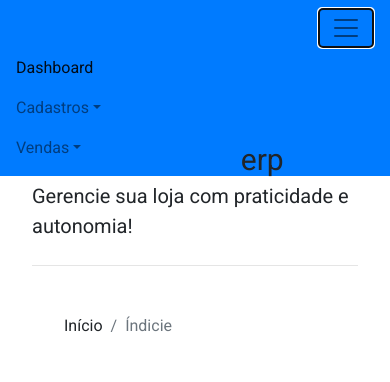
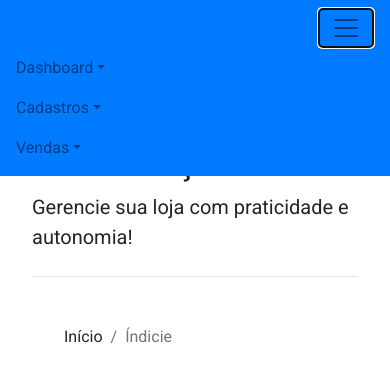
Before and after one commit to breno-sapucaia/prototipo-front-edecoracao, a React (Create React App) app: page / in a window 390 px wide. Both pictures are taken after a click on the button "Toggle navigation". Shown: the top 382 px of the page. Built offline with nearby package versions, Linux system fonts and the light colour scheme.

Commit message:
ajuste de responsividade dos menus

```diff
--- a/src/components/template/Header/Header.css
+++ b/src/components/template/Header/Header.css
@@ -2,7 +2,7 @@ header.header{
 
     font-family: 'Roboto', sans-serif;
 
-
+    z-index:3000;
     grid-area:header;
 }
 /*
--- a/src/components/template/Header/Header.jsx
+++ b/src/components/template/Header/Header.jsx
@@ -13,23 +13,20 @@ export default class Header extends Component {
 
 
     }
-    static getDerivedStateFromProps(nextProps, prevState) {
-        const items=nextProps.items
 
-        return {items}
-    }
     componentDidMount(){
         window.addEventListener("resize", this.updateDimensions);
+        console.log(this.props)
     }
     componentWillUnmount() {
         window.removeEventListener("resize", this.updateDimensions);
     }
     updateDimensions() {
-         this.setState({
+         this.setState((state)=>({
                 height: window.innerHeight,
                 width: window.innerWidth
-            });
-        console.log('width:'+this.state.width+'   - height:'+this.state.height)
+            }));
+        console.log(this.props)
       }
     render() {
         return (
@@ -42,29 +39,39 @@ export default class Header extends Component {
 
                     <div className="collapse navbar-collapse" id="navbarSupportedContent">
                         <ul className="navbar-nav mr-auto">
-                            <li className="nav-item active">
-                                <span className="nav-link">Dashboard</span>
-                            </li>
-                            <li className={this.state.width < 998 ? 'nav-item dropdown' : 'nav-item'}>
-                                <span onClick={this.props.selectMenu}className={this.state.width < 998 ? 'nav-link dropdown-toggle':'nav-link' } id="navbarDropdown" role="button" data-toggle={this.state.width < 998 ? 'dropdown':''} aria-haspopup="true" aria-expanded="false">
-                                    Cadastros
+                        <li className={this.state.width < 998 ? 'nav-item dropdown' : 'nav-item'}>
+                                <span onClick={this.props.selectMenu} className={this.state.width < 998 ? 'nav-link dropdown-toggle':'nav-link' } id="navbarDropdown" role="button" data-toggle={this.state.width < 998 ? 'dropdown':''} aria-haspopup="true" aria-expanded="false">
+                                    Dashboard
                                 </span>
                                 <div className={this.state.width < 998 ? 'dropdown-menu bg-primary border-0':'d-none'} aria-labelledby="navbarDropdown">
 
-                                { this.props.items.map(item =>
+                                { this.props.dashboardItems.map(item =>
                                     <span  key={item.id} className='dropdown-item'>
-                                        <WayToGo  name={item.name} icon={item.icon} path={item.path} ></WayToGo>
+                                        <WayToGo name={item.name} icon={item.icon} path={item.path} ></WayToGo>
                                     </span>
                                 )}
                                 </div>
                             </li>
                             <li className={this.state.width < 998 ? 'nav-item dropdown' : 'nav-item'}>
-                                <span onClick={this.props.selectMenu}className={this.state.width < 998 ? 'nav-link dropdown-toggle':'nav-link' } id="navbarDropdown" role="button" data-toggle={this.state.width < 998 ? 'dropdown':''} aria-haspopup="true" aria-expanded="false">
+                                <span onClick={this.props.selectMenu} className={this.state.width < 998 ? 'nav-link dropdown-toggle':'nav-link' } id="navbarDropdown" role="button" data-toggle={this.state.width < 998 ? 'dropdown':''} aria-haspopup="true" aria-expanded="false">
+                                    Cadastros
+                                </span>
+                                <div className={this.state.width < 998 ? 'dropdown-menu bg-primary border-0':'d-none'} aria-labelledby="navbarDropdown">
+
+                                { this.props.registerItems.map(item =>
+                                    <span  key={item.id} className='dropdown-item'>
+                                        <WayToGo name={item.name} icon={item.icon} path={item.path} ></WayToGo>
+                                    </span>
+                                )}
+                                </div>
+                            </li>
+                            <li className={this.state.width < 998 ? 'nav-item dropdown' : 'nav-item'}>
+                                <span onClick={this.props.selectMenu} className={this.state.width < 998 ? 'nav-link dropdown-toggle':'nav-link' } id="navbarDropdown" role="button" data-toggle={this.state.width < 998 ? 'dropdown':''} aria-haspopup="true" aria-expanded="false">
                                     Vendas
                                 </span>
                                 <div className={this.state.width < 998 ? 'dropdown-menu bg-primary border-0':'d-none'} aria-labelledby="navbarDropdown">
 
-                                { this.props.items.map(item =>
+                                { this.props.sallesItems.map(item =>
                                     <span  key={item.id} className='dropdown-item'>
                                         <WayToGo  name={item.name} icon={item.icon} path={item.path} ></WayToGo>
                                     </span>
--- a/src/components/template/Index/Index.jsx
+++ b/src/components/template/Index/Index.jsx
@@ -16,7 +16,7 @@ export default class Index extends Component {
             <main className="main">
                 <div className="jumbotron m-3 p-3 bg-white">
                     <h1 className="display-5">
-                        Bem Vindo ao edecoração<sub>erp</sub>
+                        Bem Vindo ao edecoração
                     </h1>
                     <p className="lead">Gerencie sua loja com praticidade e autonomia!</p>
                     <hr className="my-4"/>
--- a/src/main/App.css
+++ b/src/main/App.css
@@ -2,7 +2,7 @@
     --blue: #007bff;
     --dark:#1D2124;
     --aside-menu-width: 280px;
-    --header-height:45px;
+    --header-height:56px;
 }
 .app {
     height:100vh;
--- a/src/main/App.jsx
+++ b/src/main/App.jsx
@@ -5,7 +5,7 @@ import './App.css'
 import Routes from './Routes'
 import { BrowserRouter as Router } from 'react-router-dom'
 
-import { inicioOptions, cadastrosOptions, sallesOptions } from './LinkOptions'
+import { items, register, salles, dashboard } from './LinkOptions'
 
 export default class App extends Component {
 
@@ -17,7 +17,8 @@ export default class App extends Component {
 
     this.state = {
       toggleMenu: true,
-      items: inicioOptions()
+      items: items,
+      staticItems: dashboard()
     };
   }
 
@@ -26,22 +27,20 @@ export default class App extends Component {
   }
 
 
-
   selectMenu(e) {
     const menuItemSelected = e.target.textContent;
     console.log(menuItemSelected)
     this.setState({ menuItemSelected })
-    this.setState({ toggleMenu: true });
 
-    let items = inicioOptions();
+    let staticItems = dashboard();
     if (menuItemSelected === 'Cadastros') {
-      items = cadastrosOptions()
-      this.setState({ items })
+      staticItems = register()
+      this.setState({ staticItems })
     } else if (menuItemSelected === 'Vendas') {
-      items = sallesOptions()
-      this.setState({ items })
+      staticItems = salles()
+      this.setState({ staticItems })
     }
-    this.setState({ items })
+    this.setState({ staticItems })
 
   }
   render() {
@@ -50,7 +49,9 @@ export default class App extends Component {
         <div className={this.state.toggleMenu ? 'app menu-is-active' : 'app menu-isnt-active'}>
 
           <Header
-            items={this.state.items}
+            dashboardItems={this.state.items.dashboard}
+            registerItems={this.state.items.register}
+            sallesItems={this.state.items.salles}
             toggleMenu={this.toggleMenu}
             toggleMenuTrue={this.toggleMenuTrue}
             selectMenu={e => this.selectMenu(e)}
@@ -58,7 +59,7 @@ export default class App extends Component {
 
           <Menu
             toggleMenu={this.state.toggleMenu}
-            items={this.state.items}
+            items={this.state.staticItems}
           />
 
           <Routes items={this.state.items} />
--- a/src/main/LinkOptions.js
+++ b/src/main/LinkOptions.js
@@ -1,6 +1,120 @@
 import Index from '../components/template/Index/Index'
 import ProductRegister from '../components/register/Product/ProductRegister'
-export const inicioOptions = function(){
+const items = {
+    dashboard:[
+        {
+            id:1,
+            name:'Índicie',
+            icon:'fa fa-map',
+            path:'/',
+            component:Index,
+        },
+        {
+            id:2,
+            name:'Agenda',
+            icon:'fa fa-calendar',
+            path:'/agenda',
+            component:''
+        },
+        {
+            id:3,
+            name:'Minha conta',
+            icon:'fa fa-flag',
+            path:'/minha-conta'
+        },
+        {
+            id:4,
+            name:'Sobre a versão',
+            icon:'fa fa-info-circle',
+            path:'/sobre-a-versao'
+        },
+        {
+            id:5,
+            name:'Dashboard',
+            icon:'fa fa-tachometer',
+            path:'/minha-conta'
+        },
+        {
+            id:6,
+            name:'Ferramentas',
+            icon:'fa fa-wrench',
+            path:'/ferramentas'
+        },
+        {
+            id:7,
+            name:'Configuracoes',
+            icon:'fa fa-cogs',
+            path:'/configuracoes'
+        }
+    ],
+    register:[
+        {
+            id:8,
+            name:'Clientes e Fornecedores',
+            icon:'fa fa-users',
+            path:'/cadastros/clientes-e-fornecedores'
+        },
+        {
+            id:9,
+            name:'Produtos',
+            icon:'fa fa-tags',
+            path:'/cadastros/produtos',
+            component:ProductRegister
+        },
+        {
+            id:10,
+            name:'Descrição dos Produtos',
+            icon:'fa fa-sitemap',
+            path:'/cadastros/descrição-dos-produtos'
+        },
+        {
+            id:11,
+            name:'Estoque',
+            icon:'fa fa-inbox',
+            path:'/cadastros/estoque'
+        },
+        {
+            id:12,
+            name:'Funcinários e Cargos',
+            icon:'fa fa-cogs',
+            path:'/cadastros/usuario-e-cargos'
+        }
+    ],
+    salles: [
+        {
+            id:13,
+            name:'Orçamentos',
+            icon:'fa fa-shopping-cart',
+            path:'/vendas/orcamentos'
+        },
+        {
+            id:14,
+            name:'Pedidos',
+            icon:'fa fa-cart-arrow-down',
+            path:'/cadastros/pedidos'
+        },
+        {
+            id:15,
+            name:'Notas Fiscais',
+            icon:'fa fa-sticky-note',
+            path:'/cadastros/nota-fiscal'
+        },
+        {
+            id:16,
+            name:'Comissões',
+            icon:'fa fa-star',
+            path:'/cadastros/comissao'
+        },
+        {
+            id:17,
+            name:'Relatório',
+            icon:'fa fa-bar-chart',
+            path:'/cadastros/relatorios'
+        }
+    ]
+ }
+
+export function dashboard(){
     return [
         {
             id:1,
@@ -47,9 +161,42 @@ export const inicioOptions = function(){
             path:'/configuracoes'
         }
     ]
-  }
-
-export const  cadastrosOptions = function(){
+}
+export function salles(){
+    return [
+        {
+            id:13,
+            name:'Orçamentos',
+            icon:'fa fa-shopping-cart',
+            path:'/vendas/orcamentos'
+        },
+        {
+            id:14,
+            name:'Pedidos',
+            icon:'fa fa-cart-arrow-down',
+            path:'/cadastros/pedidos'
+        },
+        {
+            id:15,
+            name:'Notas Fiscais',
+            icon:'fa fa-sticky-note',
+            path:'/cadastros/nota-fiscal'
+        },
+        {
+            id:16,
+            name:'Comissões',
+            icon:'fa fa-star',
+            path:'/cadastros/comissao'
+        },
+        {
+            id:17,
+            name:'Relatório',
+            icon:'fa fa-bar-chart',
+            path:'/cadastros/relatorios'
+        }
+    ]
+}
+export function register(){
     return [
         {
             id:8,
@@ -82,42 +229,6 @@ export const  cadastrosOptions = function(){
             icon:'fa fa-cogs',
             path:'/cadastros/usuario-e-cargos'
         }
-
-    ]
-  }
-
-export const sallesOptions = () => {
-    return [
-        {
-            id:13,
-            name:'Orçamentos',
-            icon:'fa fa-shopping-cart',
-            path:'/vendas/orcamentos'
-        },
-        {
-            id:14,
-            name:'Pedidos',
-            icon:'fa fa-cart-arrow-down',
-            path:'/cadastros/pedidos'
-        },
-        {
-            id:15,
-            name:'Notas Fiscais',
-            icon:'fa fa-sticky-note',
-            path:'/cadastros/nota-fiscal'
-        },
-        {
-            id:16,
-            name:'Comissões',
-            icon:'fa fa-star',
-            path:'/cadastros/comissao'
-        },
-        {
-            id:17,
-            name:'Relatório',
-            icon:'fa fa-bar-chart',
-            path:'/cadastros/relatorios'
-        }
-
     ]
 }
+export { items }
--- a/src/main/Routes.jsx
+++ b/src/main/Routes.jsx
@@ -3,7 +3,21 @@ import { Switch, Route, Redirect } from 'react-router';
 import Index from '../components/template/Index/Index'
 export default props =>
     <Switch>
-        {props.items.map(item =>
+        { props.items.dashboard.map(item =>
+            <Route
+                key={item.id}
+                exact={item.path === '/' ? true:false}
+                path={item.path}
+                component={item.component} />
+            )}
+        {props.items.register.map(item =>
+            <Route
+                key={item.id}
+                exact={item.path === '/' ? true:false}
+                path={item.path}
+                component={item.component} />
+            )}
+        {props.items.salles.map(item =>
             <Route
                 key={item.id}
                 exact={item.path === '/' ? true:false}
```
Also changed, not shown: src/components/template/Menu/Menu.jsx (+2 -17 lines).
